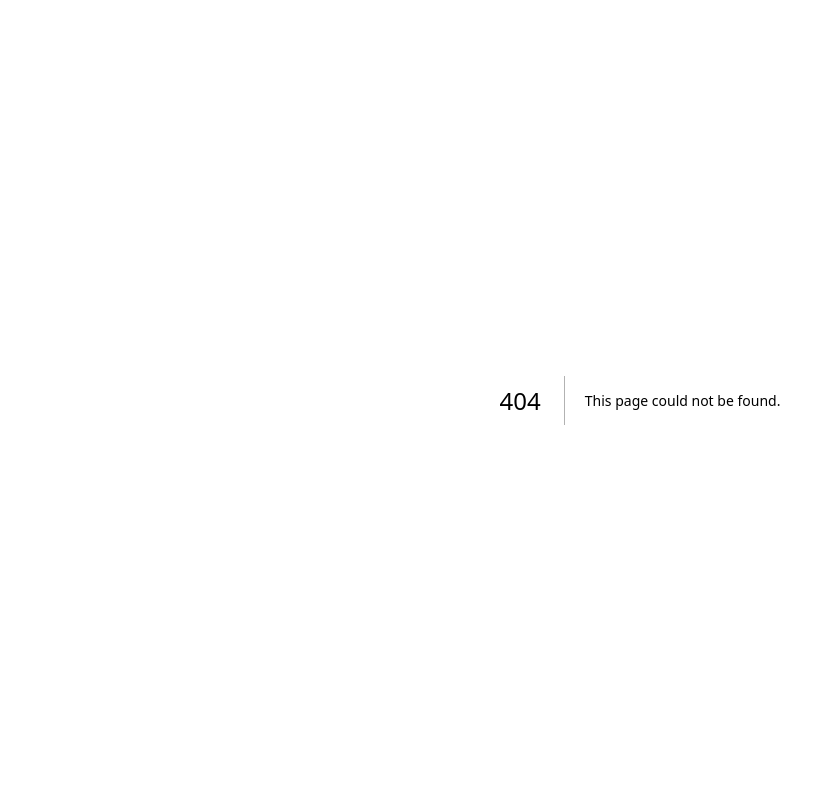
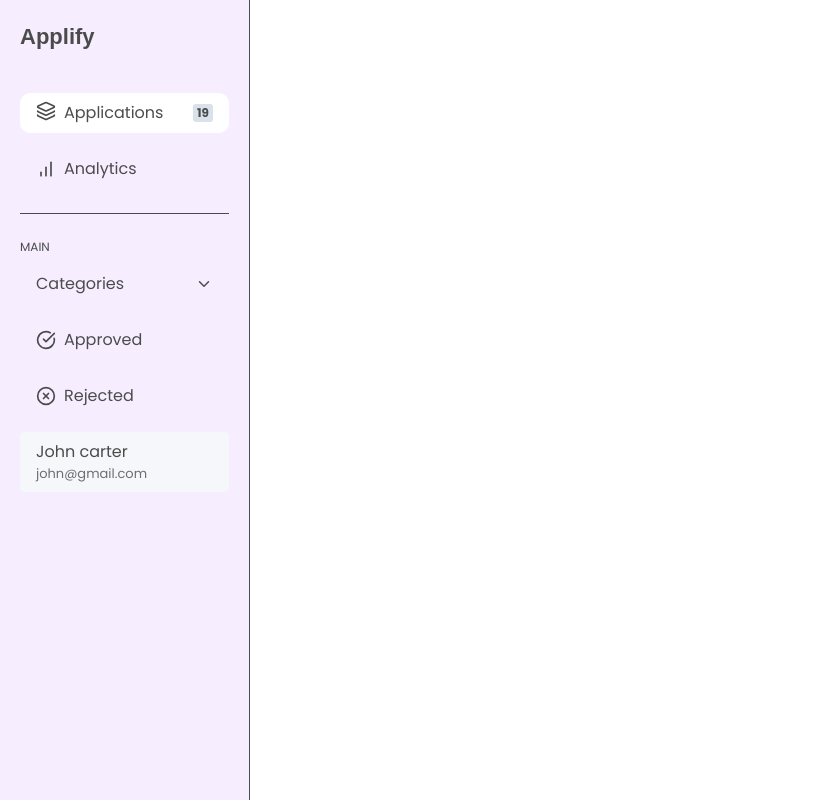
Before and after one commit to vikas-viki/formforge, a Next.js app: page /dashboard in a window 1280 px wide. Before the commit this address had no page. Shown: the whole page, without its empty margins (0-823 px from the left). Built offline with nearby package versions, Linux system fonts and the light colour scheme; a web font is replaced by a local one.

Commit message:
created dashboard sidebar

```diff
--- /dev/null
+++ b/app/(pages)/dashboard/page.tsx
@@ -0,0 +1,10 @@
+import Sidebar from "@/app/components/Sidebar";
+import { poppins } from "@/app/library/font";
+
+export default function Dashboard() {
+    return (
+        <div className={`flex w-full h-full min-h-[100vh] ${poppins.className}`}>
+            <Sidebar />
+        </div>
+    )
+}
--- /dev/null
+++ b/app/components/Sidebar.tsx
@@ -0,0 +1,124 @@
+"use client";
+
+import { BarChart, BookOpen, CheckCircle, ChevronDown, FileText, Layers, Utensils, XCircle } from "lucide-react";
+import { inkNut } from "../library/font";
+import { sidebarTabs } from "../library/types";
+import { ReactNode, useState } from "react";
+
+const categoriesClasses = "text-nowrap flex justify-start items-center gap-2 px-4 py-2 rounded-[10px] text-[14px] cursor-pointer hover:shadow-lg transition-all duration-300";
+const mainCategoryClasses = "flex  gap-2 w-full items-center px-4 py-2 rounded-[10px] cursor-pointer hover:shadow-lg transition-all duration-300";
+
+export default function Sidebar() {
+    const [activeTab, setActiveTab] = useState(sidebarTabs.APPLICATIONS as number);
+    const [categoriesExpanded, setCategoriesExpanded] = useState(false);
+
+    return (
+        <div className="flex flex-col bg-purple-100 border-r opacity-70 min-w-[250px] min-h-[100vh] items-start p-5">
+            <span className={`${inkNut.className} text-[22px] font-bold`}>Applify</span>
+            <div className="flex flex-col gap-4 border-b w-full my-6 pb-6 mt-10">
+                <span className={`block ${mainCategoryClasses} justify-between ${activeTab == sidebarTabs.APPLICATIONS && "bg-white"} `}
+                    onClick={() => setActiveTab(sidebarTabs.APPLICATIONS)}
+                >
+                    <span className="flex gap-2"><Layers size={20} /> Applications </span>
+                    <span className="px-[4px] rounded-[3px] text-[12px] font-bold bg-slate-300 ">19</span>
+                </span>
+                <MainCategory
+                    activeTab={activeTab}
+                    setActiveTab={setActiveTab}
+                    tab={sidebarTabs.ANALYTICS}
+                    text="Analytics"
+                    icon={<BarChart size={20} />}
+                />
+            </div>
+            <div className="flex flex-col w-full h-max gap-2">
+                <span className="text-[12px]">MAIN</span>
+                <div className="flex flex-col w-full h-full gap-4">
+                    <div className="flex flex-col">
+                        <span
+                            className={`${categoriesExpanded ? "bg-slate-100/90" : "bg-slate-100/0"} px-4 py-2 rounded-[10px] flex justify-between items-center w-full gap-2 hover:shadow-lg transition-all duration-300 cursor-pointer`}
+                            onClick={() => {
+                                setCategoriesExpanded(prev => !prev)
+                            }}
+                        >
+                            Categories
+                            <span className={`transition-all duration-300 ${categoriesExpanded ? "rotate-180" : "rotate-0"}`}>
+                                <ChevronDown className={`block justify-self-end`} size={18} />
+                            </span>
+                        </span>
+                        <div className={` flex flex-col gap-2 mt-4 w-[92%] self-end transition-all duration-400 overflow-hidden ${categoriesExpanded ? "max-h-[200px]" : "max-h-[0px] -my-4"}`}>
+                            <SubCategory
+                                activeTab={activeTab}
+                                setActiveTab={setActiveTab}
+                                tab={sidebarTabs.TRANSFER_CERTIFICATE}
+                                text="Transfer Certificate"
+                                icon={<FileText size={16} />}
+                            />
+                            <SubCategory
+                                activeTab={activeTab}
+                                setActiveTab={setActiveTab}
+                                tab={sidebarTabs.STUDY_CERTIFICATE}
+                                text="Study Certificate"
+                                icon={<BookOpen size={16} />}
+                            />
+                            <SubCategory
+                                activeTab={activeTab}
+                                setActiveTab={setActiveTab}
+                                tab={sidebarTabs.MID_DAY_MEALS}
+                                text="Mid day meals"
+                                icon={<Utensils size={16} />}
+                            />
+                            <SubCategory
+                                tab={sidebarTabs.CONDUCT_CERTIFICATE}
+                                activeTab={activeTab}
+                                setActiveTab={setActiveTab}
+                                text="Conduct Certificate"
+                                icon={<FileText size={16} />}
+                            />
+                        </div>
+                    </div>
+                    <MainCategory
+                        activeTab={activeTab}
+                        setActiveTab={setActiveTab}
+                        tab={sidebarTabs.APPROVED}
+                        text="Approved"
+                        icon={<CheckCircle size={20} />}
+                    />
+                    <MainCategory
+                        activeTab={activeTab}
+                        setActiveTab={setActiveTab}
+                        tab={sidebarTabs.REJECTED}
+                        text="Rejected"
+                        icon={<XCircle size={20} />}
+                    />
+                </div>
+            </div>
+            <div className="flex self-end flex-col  w-full h-max py-2 px-4 rounded-[5px] my-4 bg-slate-100">
+                <span>John carter</span>
+                <span className="opacity-80 text-[13px]">john@gmail.com</span>
+            </div>
+        </div>
+    )
+}
+
+const SubCategory = ({ tab, activeTab, setActiveTab, text, icon }: { tab: number, activeTab: number, setActiveTab: CallableFunction, text: string, icon: ReactNode }) => {
+    return (
+        <span
+            className={`${activeTab == tab && "bg-white"} ${categoriesClasses}`}
+            onClick={() => setActiveTab(tab)}
+        >
+            {icon} {text}
+        </span>
+    )
+}
+
+
+const MainCategory = ({ tab, activeTab, setActiveTab, text, icon }: { tab: number, activeTab: number, setActiveTab: CallableFunction, text: string, icon: ReactNode }) => {
+    return (
+        <span
+            className={`${activeTab == tab && "bg-white"}  ${mainCategoryClasses}`}
+            onClick={() => setActiveTab(tab)}
+        >
+            {icon} {text}
+        </span>
+    )
+}
--- a/app/library/types.ts
+++ b/app/library/types.ts
@@ -69,3 +69,16 @@ export type ApplicationDataMap = {
         description: string
     }
 }
+
+
+export enum sidebarTabs {
+    APPLICATIONS,
+    ANALYTICS,
+    CATEGORIES,
+    TRANSFER_CERTIFICATE,
+    STUDY_CERTIFICATE,
+    MID_DAY_MEALS,
+    CONDUCT_CERTIFICATE,
+    APPROVED,
+    REJECTED
+}
```
